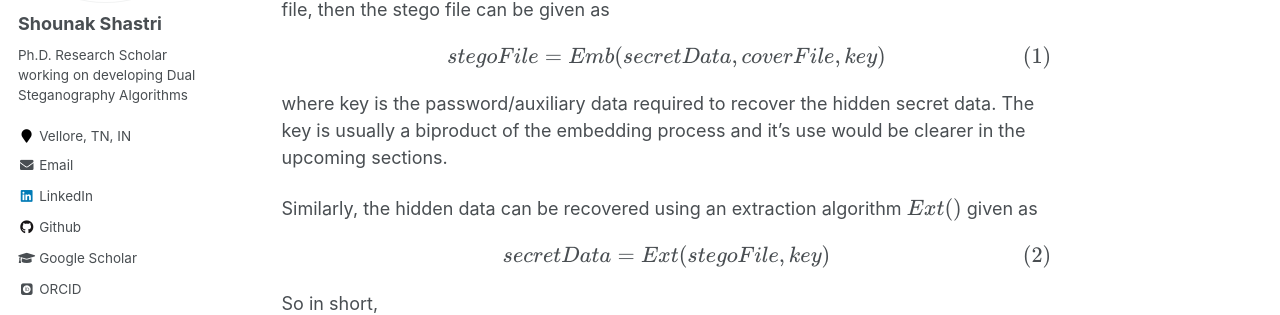
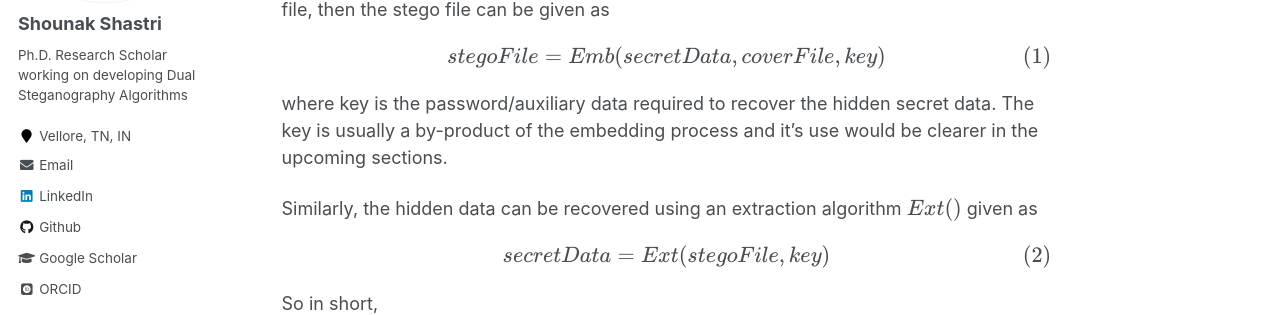
Before and after one commit to shounakshastri/shounakshastri.github.io, a Jekyll site: the page built from _Steganography/BasicStego.md, in a window 1280 px wide and 900 px high, scrolled down 1071 px. Shown: the part 167-482 px from the top of the window. Built offline with Jekyll 4.4.1, drawn with Linux system fonts in a browser that asks for light colours; some web fonts are replaced; formulas are drawn with MathJax 3.

Commit message:
corrected a spelling mistake

```diff
--- a/_Steganography/BasicStego.md
+++ b/_Steganography/BasicStego.md
@@ -39,7 +39,7 @@ Now, if $Emb()$ is your embedding algorithm which helps you embed/hide data in a
 
 $$ stegoFile = Emb(secretData, coverFile, key)$$
 
-where key is the password/auxiliary data required to recover the hidden secret data. The key is usually a biproduct of the embedding process and it's use would be clearer in the upcoming sections.
+where key is the password/auxiliary data required to recover the hidden secret data. The key is usually a by-product of the embedding process and it's use would be clearer in the upcoming sections.
 
 Similarly, the hidden data can be recovered using an extraction algorithm $Ext()$ given as
 
```
